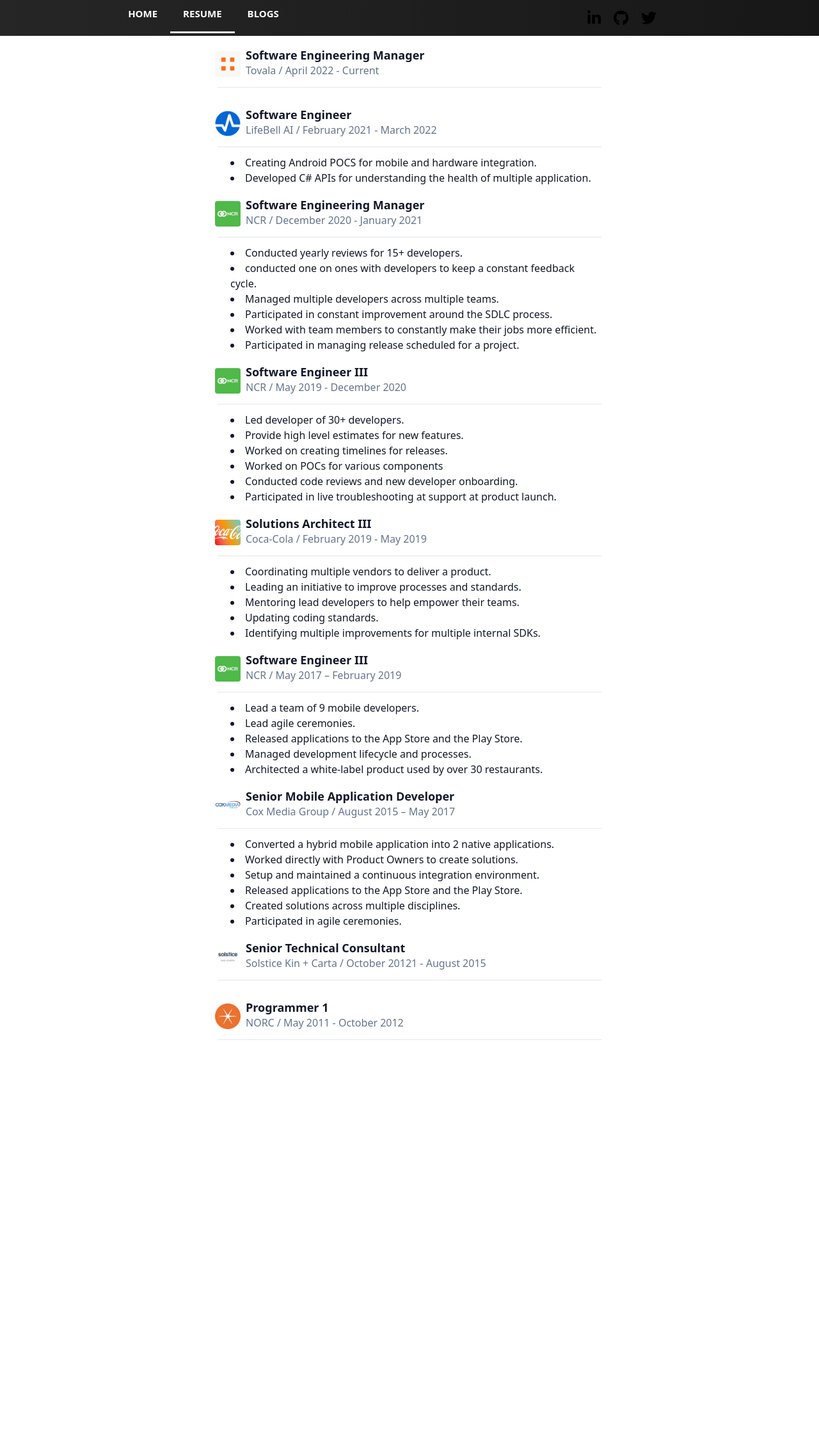
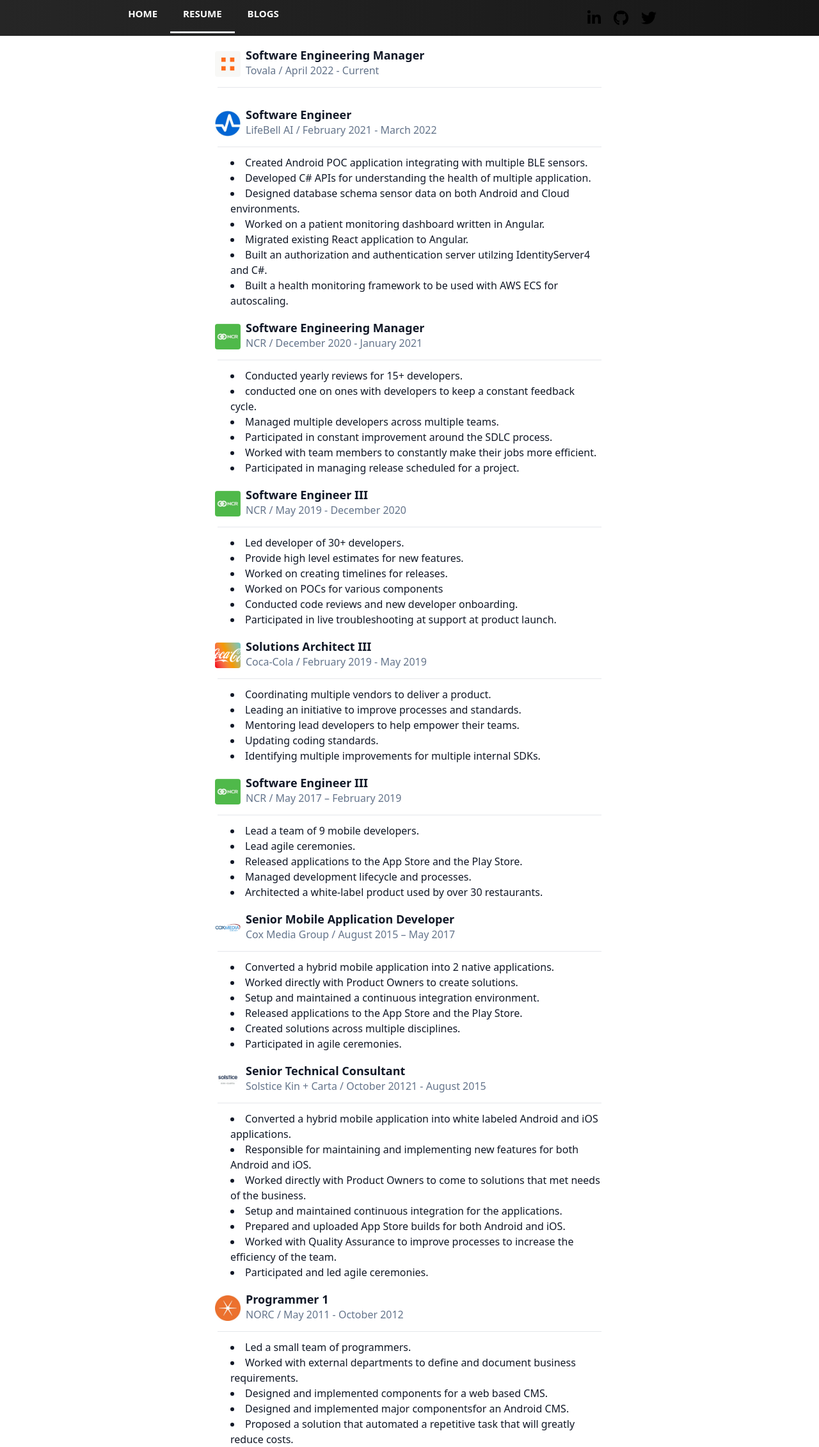
Before and after one commit to jonthornton07/personal-website, a Next.js app: page /resume in a window 1280 px wide. Shown: the whole page at 64% size. Before the commit the page ends 1637 px from the top, so only its background shows below. Built offline with nearby package versions, Linux system fonts and the light colour scheme.

Commit message:
Adding in some data

```diff
--- a/src/components/profile/ResumeData.ts
+++ b/src/components/profile/ResumeData.ts
@@ -8,6 +8,11 @@
     logo: "norc.jpg",
     logoAlt: "Image showing the NORC Logo",
     highlights: [
+        "Led a small team of programmers.",
+        "Worked with external departments to define and document business requirements.",
+        "Designed and implemented components for a web based CMS.",
+        "Designed and implemented major componentsfor an Android CMS.",
+        "Proposed a solution that automated a repetitive task that will greatly reduce costs.",
     ],
 }
 
@@ -19,6 +24,13 @@
     logo: "solstice.jpg",
     logoAlt: "Image showing the Cox Media Group Logo",
     highlights: [
+        "Converted a hybrid mobile application into white labeled Android and iOS applications.",
+        "Responsible for maintaining and implementing new features for both Android and iOS.",
+        "Worked directly with Product Owners to come to solutions that met needs of the business.",
+        "Setup and maintained continuous integration for the applications.",
+        "Prepared and uploaded App Store builds for both Android and iOS.",
+        "Worked with Quality Assurance to improve processes to increase the efficiency of the team.",
+        "Participated and led agile ceremonies."
     ],
 }
 
@@ -113,8 +125,13 @@
     logo: "lifebell.jpg",
     logoAlt: "Image showing the LifeBell AI Logo",
     highlights: [
-        "Creating Android POCS for mobile and hardware integration.",
-        "Developed C# APIs for understanding the health of multiple application."
+        "Created Android POC application integrating with multiple BLE sensors.",
+        "Developed C# APIs for understanding the health of multiple application.",
+        "Designed database schema sensor data on both Android and Cloud environments.",
+        "Worked on a patient monitoring dashboard written in Angular.",
+        "Migrated existing React application to Angular.",
+        "Built an authorization and authentication server utilzing IdentityServer4 and C#.",
+        "Built a health monitoring framework to be used with AWS ECS for autoscaling."
     ],
 }
 
```
